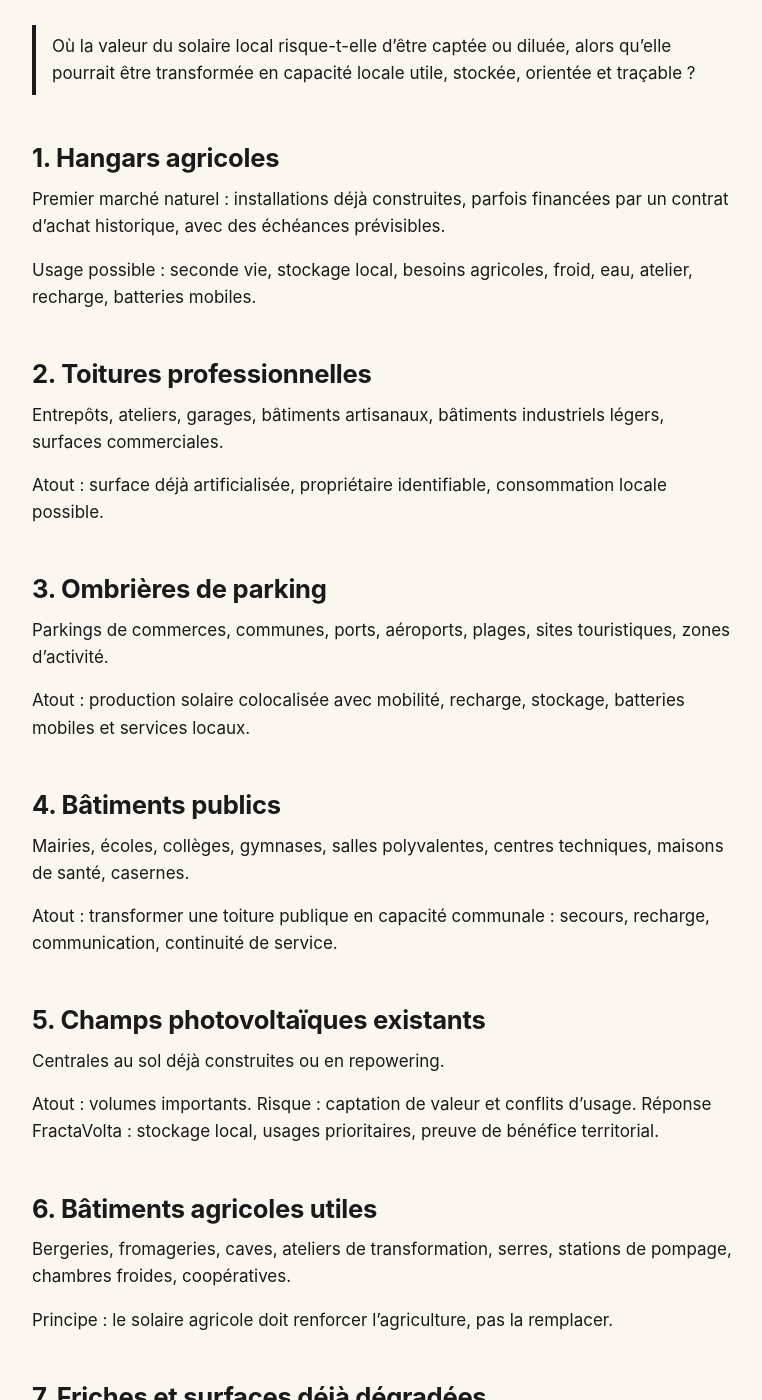
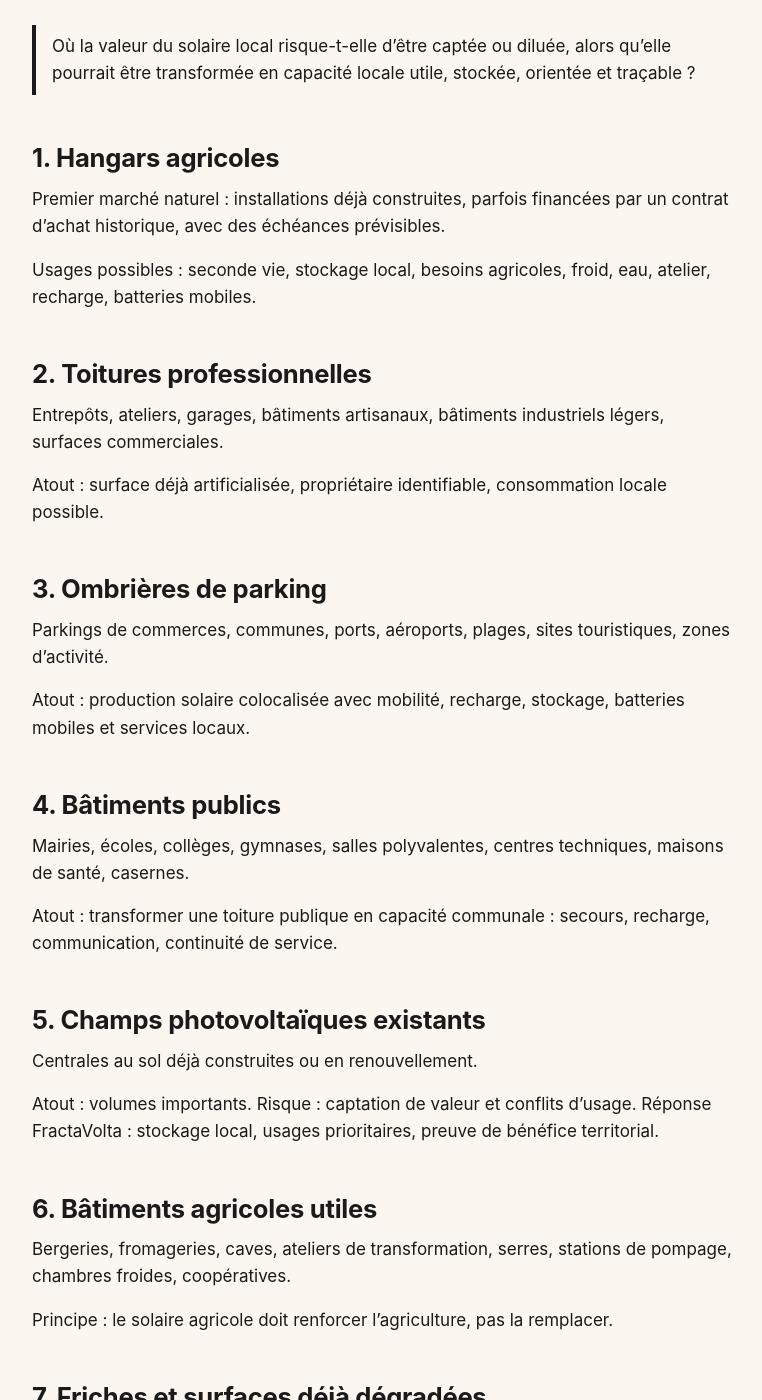
Before and after one commit to JeanHuguesRobert/FractaVolta, a Jekyll site: the page built from docs/fr/marches.md, in a window 1280 px wide and 1400 px high, scrolled down 475 px. Shown: the whole window, without its empty margins (56-818 px from the left). Built offline with Jekyll 4.4.1, drawn with Linux system fonts in a browser that asks for light colours; some of the changed lines change nothing that is shown; some of the changed text lies outside the part shown.

Commit message:
docs: polish French local markets page

```diff
--- a/docs/fr/marches.md
+++ b/docs/fr/marches.md
@@ -1,11 +1,12 @@
 ---
 title: Marchés locaux
 subtitle: Où transformer le solaire local en paquets d’énergie utiles au territoire.
-description: "Marchés prioritaires en Corse pour l’énergie-paquet : hangars agricoles, toitures professionnelles, ombrières de parking, centrales existantes, bâtiments avec besoins en eau/froid/recharge. Cibles : agriculteurs, collectivités, installateurs."
+lang: fr
+description: "Marchés prioritaires en Corse pour l’énergie-paquet : hangars agricoles, toitures professionnelles, ombrières de parking, centrales existantes, bâtiments avec besoins en eau, froid ou recharge."
 canonical_url: https://fractavolta.com/fr/marches
-last_stamped_at: 2026-05-20
-date: "2026-05-20"
-status: "draft — auto-filled (frontmatter cleanup)"
+last_stamped_at: 2026-06-02
+date: "2026-06-02"
+status: "active — page française opérationnelle"
 ---
 
 # Marchés locaux
@@ -20,7 +21,7 @@
 
 Premier marché naturel : installations déjà construites, parfois financées par un contrat d’achat historique, avec des échéances prévisibles.
 
-Usage possible : seconde vie, stockage local, besoins agricoles, froid, eau, atelier, recharge, batteries mobiles.
+Usages possibles : seconde vie, stockage local, besoins agricoles, froid, eau, atelier, recharge, batteries mobiles.
 
 ## 2. Toitures professionnelles
 
@@ -42,7 +43,7 @@
 
 ## 5. Champs photovoltaïques existants
 
-Centrales au sol déjà construites ou en repowering.
+Centrales au sol déjà construites ou en renouvellement.
 
 Atout : volumes importants. Risque : captation de valeur et conflits d’usage. Réponse FractaVolta : stockage local, usages prioritaires, preuve de bénéfice territorial.
 
@@ -81,10 +82,10 @@
 
 **Le solaire local ne doit pas devenir une rente captée. Il doit devenir une capacité locale.**
 
----
+## Suite utile
 
 Vous avez un site qui correspond à ces critères ?
 
 Contactez-nous : [jhr@baronsmariani.org](mailto:jhr@baronsmariani.org) ou via [LinkedIn](https://www.linkedin.com/company/fractavolta/).
 
-Voir aussi : [Seconde Vie](./seconde-vie) • [Pour les agriculteurs](./agriculteurs) • [Pour les collectivités](./collectivites) • [Installateurs](./installateurs)
+Voir aussi : [Seconde Vie](./seconde-vie) • [Agriculteurs](./agriculteurs) • [Collectivités](./collectivites) • [Installateurs](./installateurs)
```
